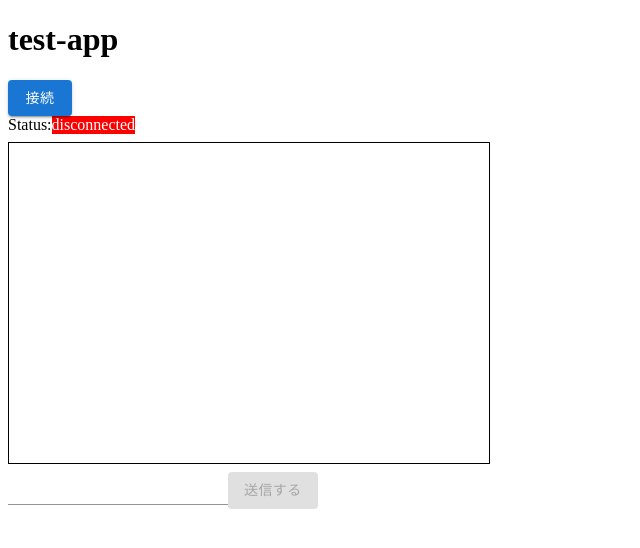
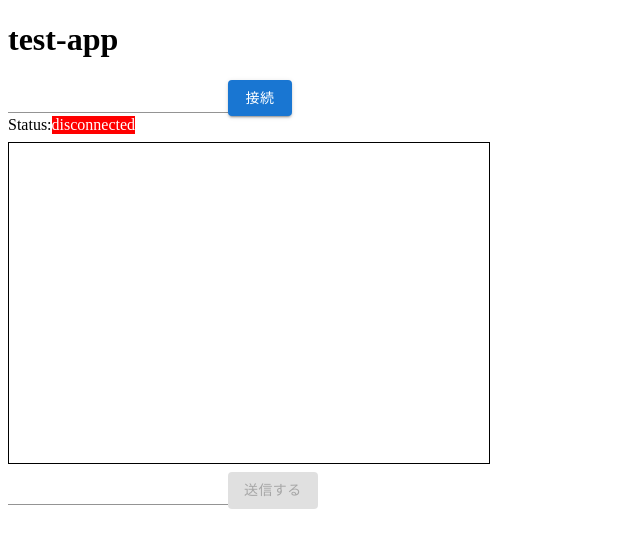
Before and after one commit to ringo9971/test-app, a React (Vite) app in the folder test-front/: page / in a window 1280 px wide. Shown: the top 548 px of the page, without its empty margins (0-640 px from the left). Built offline with nearby package versions, Linux system fonts and the light colour scheme.

Commit message:
:alien: フロントで gameId を指定するように

```diff
--- a/test-front/src/pages/GamePage.tsx
+++ b/test-front/src/pages/GamePage.tsx
@@ -13,6 +13,8 @@ const ChatApp = (): JSX.Element => {
   const [inputText, setInputText] = useState("");
   const [retryCount, setRetryCount] = useState(0);
 
+  const [gameId, setGameId] = useState("");
+
   const logMessage = (msg: string, type = "status") => {
     setLog((prevLog) => [...prevLog, { message: msg, type: type }]);
   };
@@ -26,7 +28,7 @@ const ChatApp = (): JSX.Element => {
   };
 
   useEffect(() => {
-    if (retryCount == 0) {
+    if (retryCount <= 0) {
       return;
     }
     if (retryCount <= 3) {
@@ -35,11 +37,14 @@ const ChatApp = (): JSX.Element => {
   }, [retryCount]);
 
   const connect = () => {
+    if (gameId === "") {
+      return;
+    }
     disconnect();
 
     const proto = window.location.protocol.startsWith("https") ? "wss" : "ws";
     const host = import.meta.env.VITE_API_HOST;
-    const wsUri = `${proto}://${host}/ws`;
+    const wsUri = `${proto}://${host}/games/${gameId}/ws`;
 
     logMessage("Connecting...");
     const newSocket = new WebSocket(wsUri);
@@ -92,14 +97,20 @@ const ChatApp = (): JSX.Element => {
 
   return (
     <Box>
+      <Input
+        value={gameId}
+        onChange={(e) => setGameId(e.target.value)}
+        disabled={status === "connected"}
+      />
       <Button
         variant="contained"
         onClick={() => {
           if (socket) {
+            setRetryCount(-1);
             disconnect();
           } else {
             setRetryCount(0);
-            retryConnect();
+            connect();
           }
         }}
       >
```
